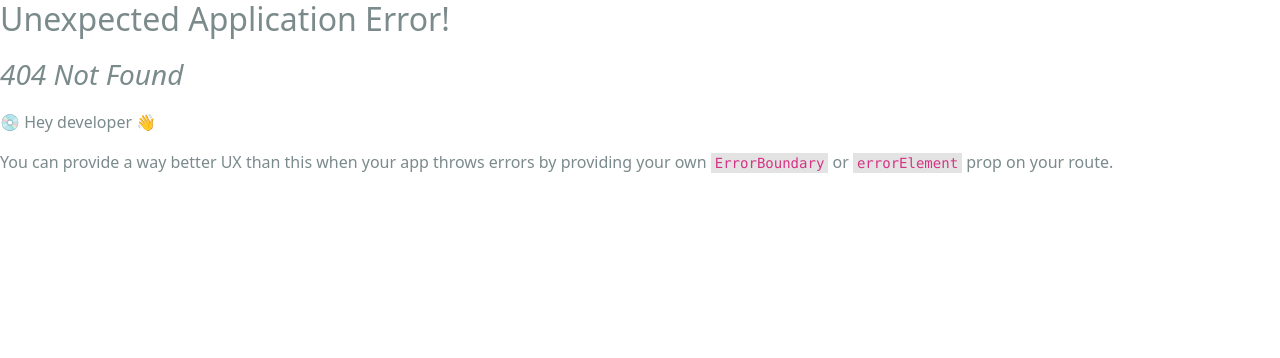
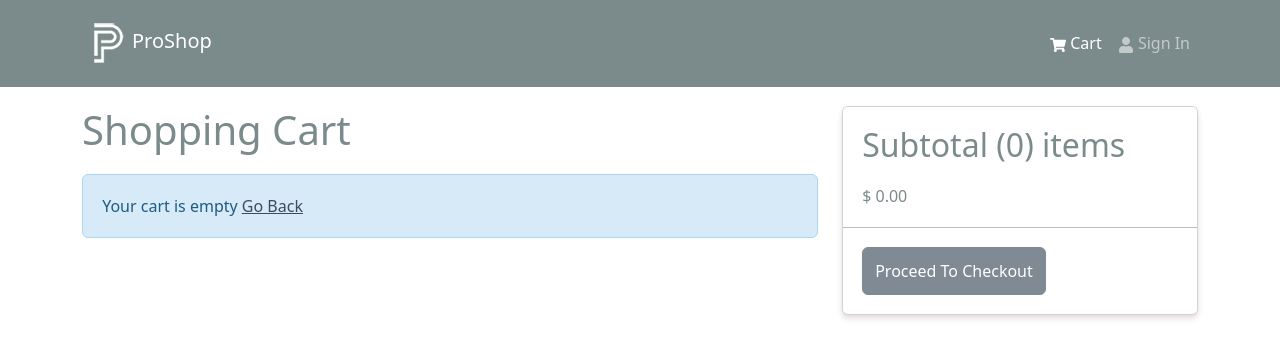
Before and after one commit to WayneA330/mern-proshop, a React (Create React App) app in the folder frontend/: page /cart in a window 1280 px wide. Before the commit this address had no page. Shown: the top 358 px of the page. Built offline with nearby package versions, Linux system fonts and the light colour scheme.

Commit message:
added cart screen

```diff
--- a/frontend/src/index.js
+++ b/frontend/src/index.js
@@ -1,6 +1,11 @@
 import React from "react";
 import ReactDOM from "react-dom/client";
-import { createBrowserRouter, createRoutesFromElements, Route, RouterProvider } from "react-router-dom";
+import {
+  createBrowserRouter,
+  createRoutesFromElements,
+  Route,
+  RouterProvider,
+} from "react-router-dom";
 import { Provider } from "react-redux";
 import store from "./store";
 import "./assets/styles/index.css";
@@ -8,12 +13,14 @@
 import App from "./App";
 import HomeScreen from "./screens/HomeScreen";
 import ProductScreen from "./screens/ProductScreen";
+import CartScreen from "./screens/CartScreen";
 
 const router = createBrowserRouter(
   createRoutesFromElements(
     <Route path="/" element={<App />}>
       <Route index={true} path="/" element={<HomeScreen />} />
       <Route path="/product/:id" element={<ProductScreen />} />
+      <Route path="/cart" element={<CartScreen />} />
     </Route>
   )
 );
--- /dev/null
+++ b/frontend/src/screens/CartScreen.jsx
@@ -0,0 +1,81 @@
+import { Link, useNavigate } from "react-router-dom";
+import { useDispatch, useSelector } from "react-redux";
+import { Row, Col, ListGroup, Image, Form, Button, Card } from "react-bootstrap";
+import { FaTrash } from "react-icons/fa";
+import { addToCart } from "../slices/cartSlice";
+import Message from "../components/Message";
+
+const CartScreen = () => {
+  const navigate = useNavigate();
+  const dispatch = useDispatch();
+
+  const { cartItems } = useSelector((state) => state.cart);
+
+  const addToCartHandler = async (product, qty) => {
+    dispatch(addToCart({ ...product, qty }));
+  };
+
+  return (
+    <Row>
+      <Col md={8}>
+        <h1 style={{ marginBottom: "20px" }}>Shopping Cart</h1>
+        {cartItems.length === 0 ? (
+          <Message>
+            Your cart is empty <Link to="/">Go Back</Link>
+          </Message>
+        ) : (
+          <ListGroup variant="flush">
+            {cartItems.map((item) => (
+              <ListGroup.Item key={item._id}>
+                <Row>
+                  <Col md={2}>
+                    <Image src={item.image} alt={item.name} fluid rounded />
+                  </Col>
+                  <Col md={3}>
+                    <Link to={`/product/${item._id}`}>{item.name}</Link>
+                  </Col>
+                  <Col md={2}>${item.price}</Col>
+                  <Col md={2}>
+                    <Form.Control
+                      as="select"
+                      value={item.qty}
+                      onChange={(e) => addToCartHandler(item, Number(e.target.value))}
+                    >
+                      {[...Array(item.countInStock).keys()].map((x) => (
+                        <option key={x + 1} value={x + 1}>
+                          {x + 1}
+                        </option>
+                      ))}
+                    </Form.Control>
+                  </Col>
+                  <Col md={2}>
+                    <Button type="button" variant="light">
+                      <FaTrash />
+                    </Button>
+                  </Col>
+                </Row>
+              </ListGroup.Item>
+            ))}
+          </ListGroup>
+        )}
+      </Col>
+      <Col md={4}>
+        <Card>
+          <ListGroup variant="flush">
+            <ListGroup.Item>
+              <h2>Subtotal ({cartItems.reduce((acc, item) => acc + item.qty, 0)}) items</h2>${" "}
+              {cartItems.reduce((acc, item) => acc + item.qty * item.price, 0).toFixed(2)}
+            </ListGroup.Item>
+            <ListGroup.Item>
+              <Button type="button" className="btn-block" disabled={cartItems.length === 0}>
+                Proceed To Checkout
+              </Button>
+            </ListGroup.Item>
+          </ListGroup>
+        </Card>
+      </Col>
+    </Row>
+  );
+};
+
+export default CartScreen;
```
